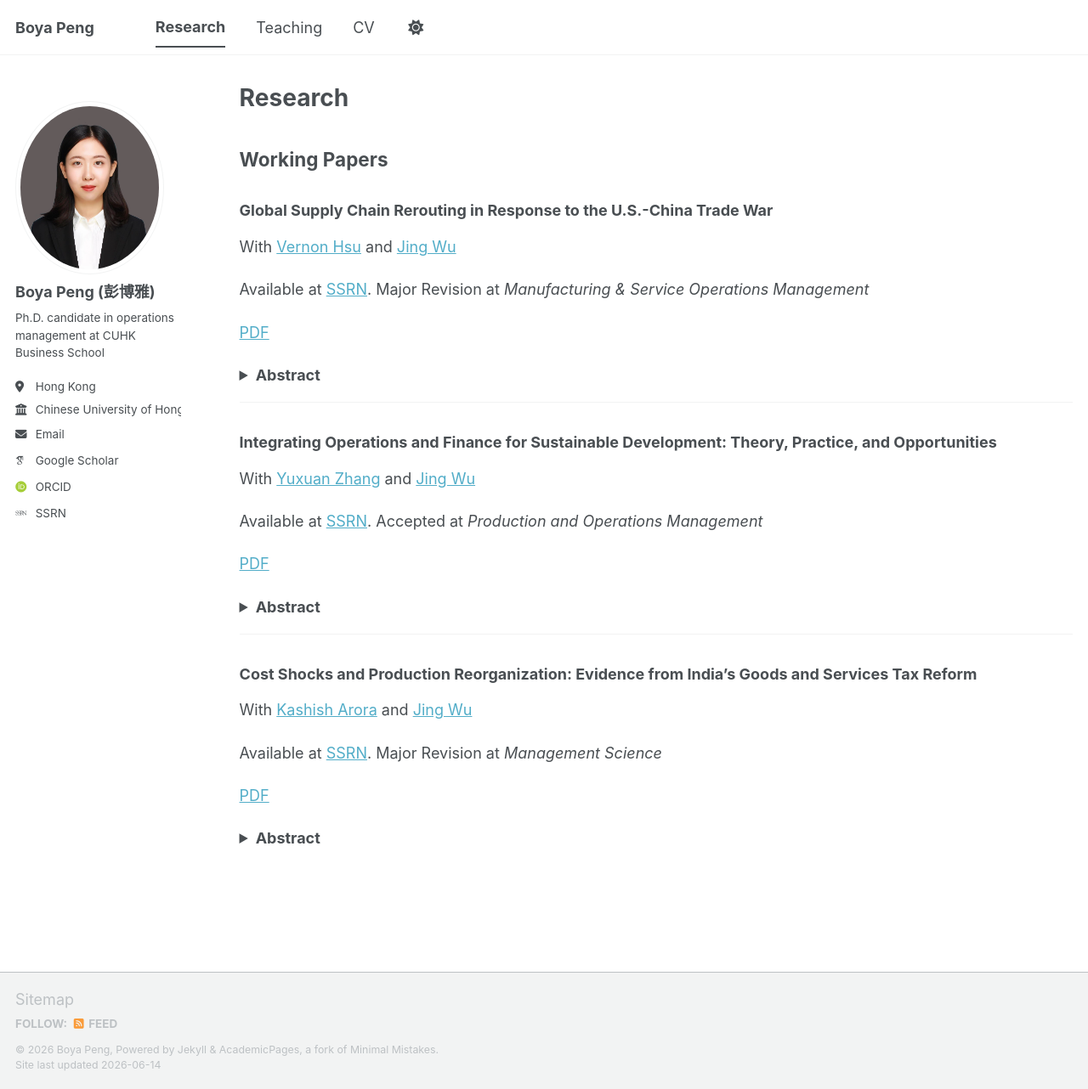
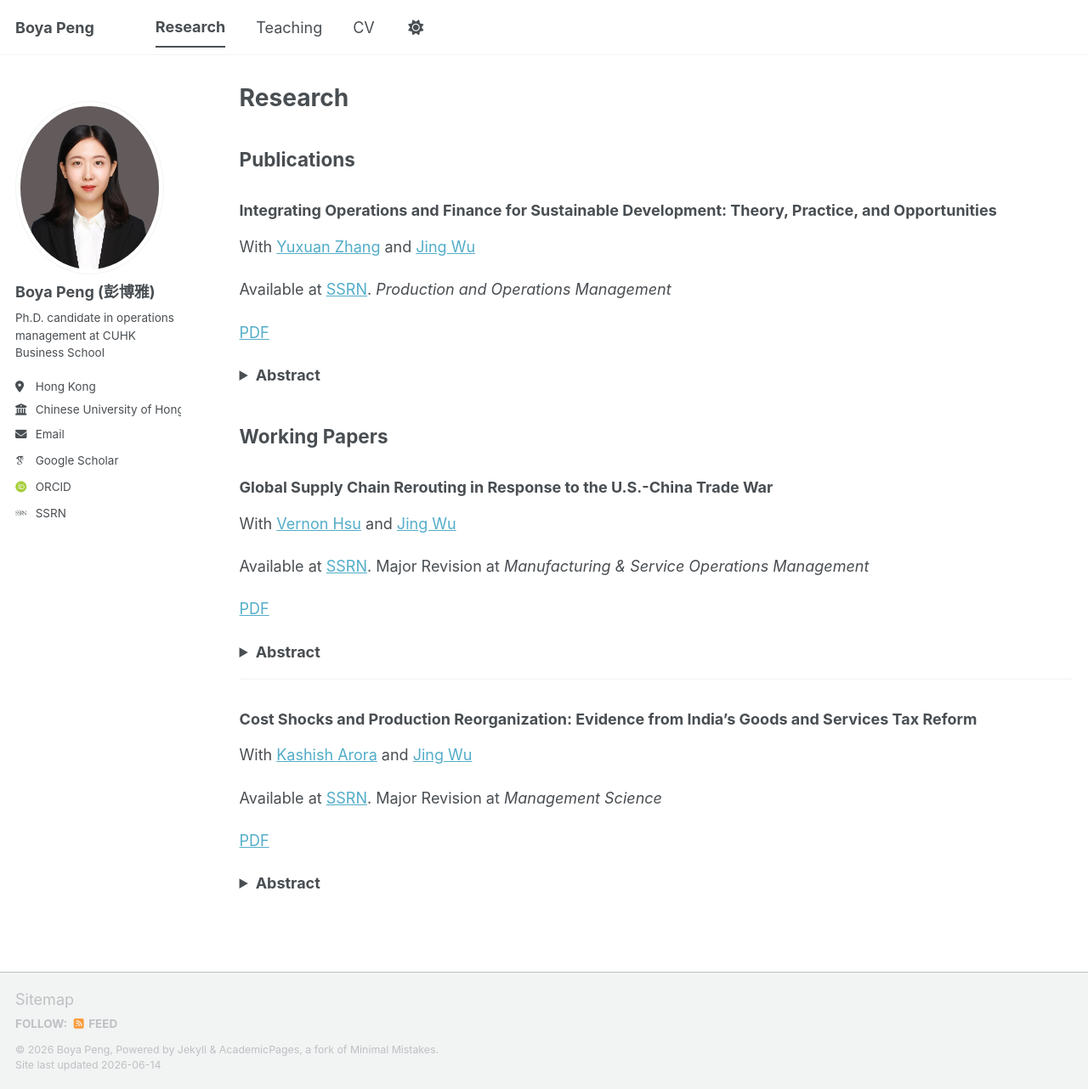
Before and after one commit to peng-boya/peng-boya.github.io, a Jekyll site: the page built from _pages/publications.md, in a window 1280 px wide and 1282 px high. Shown: the whole window at 85% size. Built offline with Jekyll 4.4.1, drawn with Linux system fonts in a browser that asks for light colours; some web fonts are replaced; a script bundle is joined from its source files by our own code; library files that are not in the unit come from our copies; some of the changed lines change nothing that is shown.

Commit message:
Update publications.md

```diff
--- a/_pages/publications.md
+++ b/_pages/publications.md
@@ -4,6 +4,23 @@ title: "Research"
 permalink: /publications/
 author_profile: true
 ---
+## Publications
+
+### Integrating Operations and Finance for Sustainable Development: Theory, Practice, and Opportunities
+
+With [Yuxuan Zhang](https://it.uibe.edu.cn/szdw/xxglx/203b120b42ef4c43905a9885115d6ab0.htm) and [Jing Wu](https://www.jingwulab.org/)
+
+Available at [SSRN](https://journals.sagepub.com/doi/10.1177/10591478261454786). *Production and Operations Management*
+
+[PDF](/files/poms_chris.pdf)
+
+<details>
+<summary><strong>Abstract</strong></summary>
+<p>
+Sustainable development demands addressing two core challenges: mobilizing financial resources and aligning stakeholder incentives. This article surveys the operations-finance interface literature through the lens of “Mobilizing Resources” and “Aligning Incentives” framework. We highlight how the literature advances our knowledge of mitigating SME financing constraints and crafting operationally-informed financial contracts to internalize externalities. We identify a critical gap: while theoretical models for incentive alignment are well-established, empirical evidence remains limited due to the difficulty of analyzing unstructured data. To bridge this gap, we present large language models (LLMs) as a rigorous methodological toolkit for empirical operations management research. We outline a four-step framework—Problem Definition, Model Selection, Prompt Engineering, and Validation—and illustrate its application via a case study that extracts novel data on supplier finance programs from corporate 10-K filings. We conclude by proposing a unified research agenda to advance future research at the intersection of operations, finance, and sustainability.
+</p>
+</details>
+
 
 ## Working Papers
 
@@ -21,23 +38,6 @@ Available at [SSRN](https://papers.ssrn.com/sol3/papers.cfm?abstract_id=4787687)
 <strong>Problem definition:</strong> Concerned about rising geopolitical tensions between the U.S. and China, many U.S. firms in recent years have sought to reduce their dependence on China in an attempt to hedge against potential disruptions in Chinese supply chains. U.S. importers have increasingly turned to intermediary countries like Vietnam and Mexico in order to diversify their supplier base. However, can these importers develop supply chains that are independent from China? Or are they still retaining indirect dependence on China by rerouting their supply chains via these third-party countries?
 <strong>Methodology/results:</strong> Utilizing transaction-level customs import-export data, we develop a novel measure to assess firm-product-level indirect dependence of U.S. importers on China via their suppliers in Vietnam and Mexico. Our findings indicate a substantial increase in indirect dependence on China post-Trade War—indirect dependence via Vietnam and Mexico increased by approximately 21% and 5.5% respectively—suggesting that despite efforts to reduce dependence on China, U.S. supply chains remain indirectly dependent on China via third-party nations. We further explore the role of product channels, observing that more downstream products and products for which China has a significant revealed comparative advantage (RCA) experience greater increases in indirect dependence through Vietnam. In contrast, more upstream products exhibit more substantial increases through Mexico. Decomposing indirect dependence into U.S. import share and suppliers' input dependence on China reveals asymmetric growth patterns: for Vietnam, the latter component grows more significantly, while for Mexico, the former shows a slightly more pronounced increase.
 <strong>Managerial implications:</strong> Our results underscore the necessity for firms to reassess indirect dependencies beyond their first-tier suppliers, and also highlight the complex dynamics of global supply chain responses to bilateral trade disputes.
-</p>
-</details>
-
----
-
-### Integrating Operations and Finance for Sustainable Development: Theory, Practice, and Opportunities
-
-With [Yuxuan Zhang](https://it.uibe.edu.cn/szdw/xxglx/203b120b42ef4c43905a9885115d6ab0.htm) and [Jing Wu](https://www.jingwulab.org/)
-
-Available at [SSRN](https://papers.ssrn.com/sol3/papers.cfm?abstract_id=5236382). Accepted at *Production and Operations Management*
-
-[PDF](/files/poms_chris.pdf)
-
-<details>
-<summary><strong>Abstract</strong></summary>
-<p>
-Sustainable development demands addressing two core challenges: mobilizing financial resources and aligning stakeholder incentives. This paper surveys the operations-finance interface literature through the lens of "Mobilizing Resources'' and "Aligning Incentives'' framework. We highlight how the literature advances our knowledge of mitigating SME financing constraints and crafting operationally-informed financial contracts to internalize externalities. We identify a critical gap: while theoretical models for incentive alignment are well-established, empirical evidence remains limited due to the difficulty of analyzing unstructured data. To bridge this gap, we present Large Language Models (LLMs) as a rigorous methodological toolkit for empirical operations management research. We outline a four-step framework---Problem Definition, Model Selection, Prompt Engineering, and Validation---and illustrate its application via a case study that extracts novel data on supplier finance programs from corporate 10-K filings. We conclude by proposing a unified research agenda to advance future research at the intersection of operations, finance, and sustainability.
 </p>
 </details>
 
```
